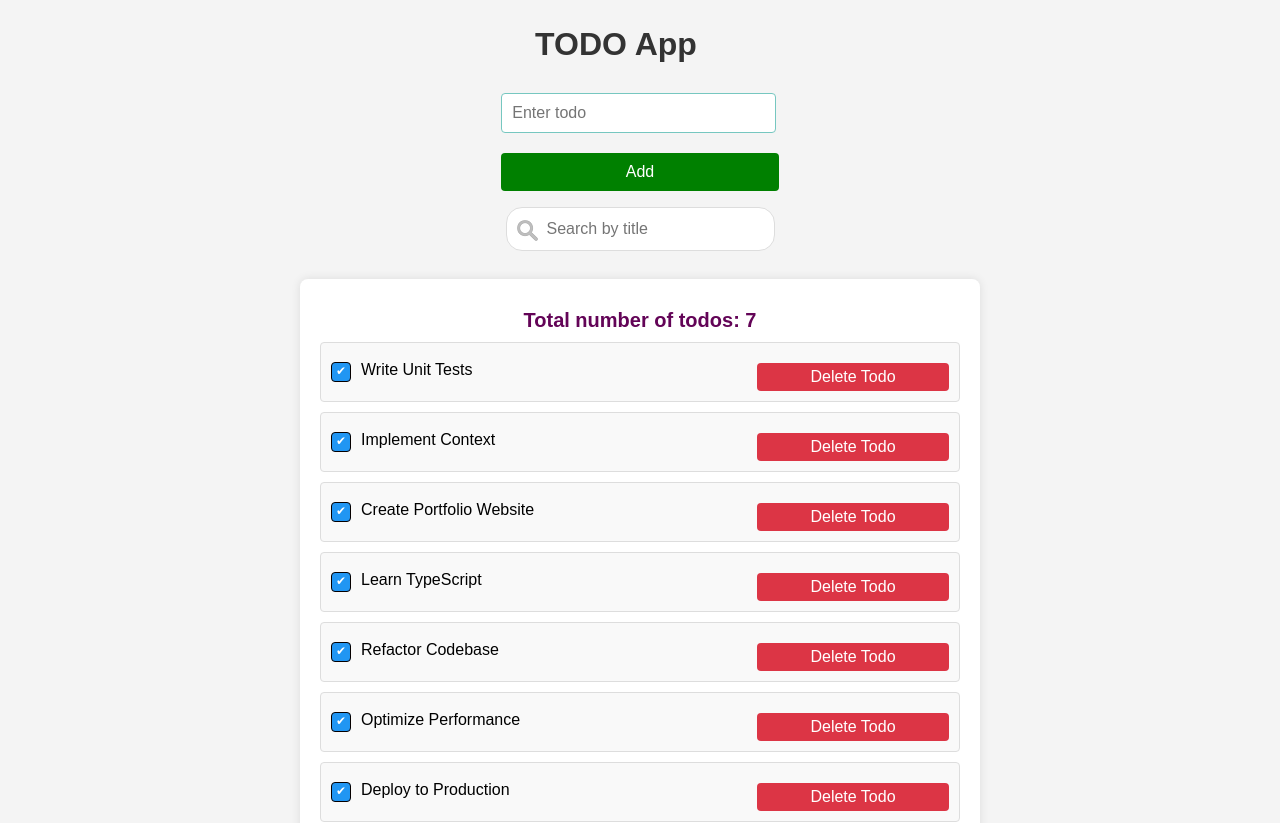
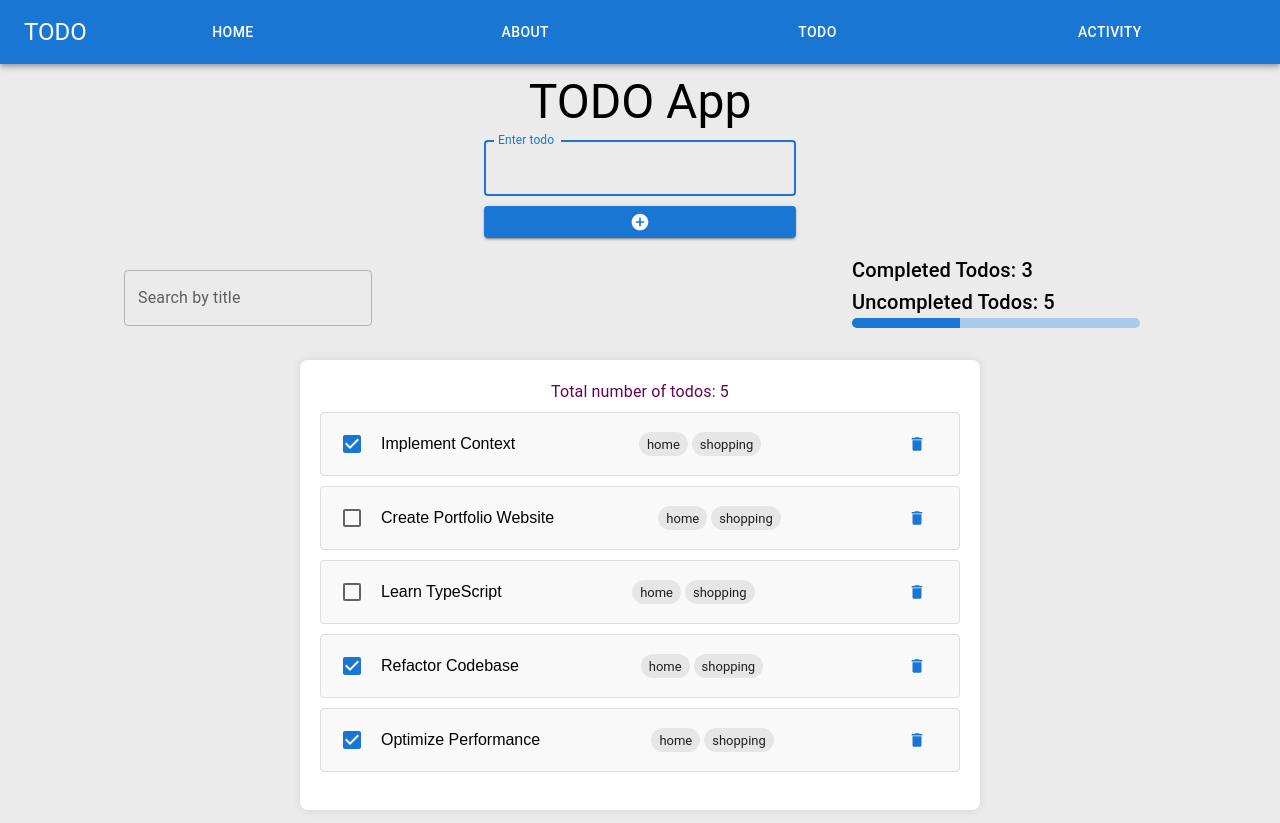
Before and after one commit to ErezTzur5/todo-react-app, a React (Vite) app: page / in a window 1280 px wide. Shown: the top 823 px of the page. Built offline with nearby package versions, Linux system fonts and the light colour scheme; data requests are answered from the project's data file.

Commit message:
added MUI

```diff
--- a/data/db.json
+++ b/data/db.json
@@ -1,39 +1,79 @@
 {
   "todos": [
     {
-      "id": "2",
-      "title": "Write Unit Tests",
-      "isComplete": true
-    },
-    {
       "id": "3",
       "title": "Implement Context",
-      "isComplete": true
+      "isComplete": true,
+      "labels": [
+        "home",
+        "shopping"
+      ]
     },
     {
       "id": "4",
       "title": "Create Portfolio Website",
-      "isComplete": true
+      "isComplete": false,
+      "labels": [
+        "home",
+        "shopping"
+      ]
     },
     {
       "id": "5",
       "title": "Learn TypeScript",
-      "isComplete": true
+      "isComplete": false,
+      "labels": [
+        "home",
+        "shopping"
+      ]
     },
     {
       "id": "6",
       "title": "Refactor Codebase",
-      "isComplete": true
+      "isComplete": true,
+      "labels": [
+        "home",
+        "shopping"
+      ]
     },
     {
       "id": "7",
       "title": "Optimize Performance",
-      "isComplete": true
+      "isComplete": true,
+      "labels": [
+        "home",
+        "shopping"
+      ]
     },
     {
-      "id": "8",
-      "title": "Deploy to Production",
-      "isComplete": true
+      "id": "5fa0",
+      "title": {
+        "title": "erez",
+        "labels": [
+          ""
+        ]
+      },
+      "isComplete": false
+    },
+    {
+      "id": "bd22",
+      "title": {
+        "title": "erez",
+        "labels": [
+          ""
+        ]
+      },
+      "isComplete": false
+    },
+    {
+      "id": "09cf",
+      "title": {
+        "title": "erez",
+        "labels": [
+          "ee"
+        ]
+      },
+      "isComplete": false
     }
   ]
 }
--- a/package.json
+++ b/package.json
@@ -10,6 +10,10 @@
     "preview": "vite preview"
   },
   "dependencies": {
+    "@emotion/react": "^11.11.4",
+    "@emotion/styled": "^11.11.5",
+    "@mui/icons-material": "^5.15.20",
+    "@mui/material": "^5.15.20",
     "axios": "^1.7.2",
     "react": "^18.2.0",
     "react-dom": "^18.2.0"
--- a/src/App.jsx
+++ b/src/App.jsx
@@ -5,10 +5,16 @@ import TodoList from './components/TodoList';
 import TodoStatistics from './components/TodoStatistics';
 import AddTodoForm from './components/AddTodoForm';
 import axios from 'axios';
+import { Typography, Snackbar, Alert } from '@mui/material';
+import Navbar from './components/NavBar';
+
 
 function App() {
   const [todos, setTodos] = useState([]);
   const [query, setQuery] = useState("");
+  const [snackbarOpen, setSnackbarOpen] = useState(false);
+  const [snackbarMessage, setSnackbarMessage] = useState('');
+  const [snackbarSeverity, setSnackbarSeverity] = useState('success');
 
   useEffect(() => {
     axios.get('http://localhost:8001/todos')
@@ -25,8 +31,14 @@ function App() {
       await axios.delete(`http://localhost:8001/todos/${todoId}`);
       const newTodos = todos.filter((todo) => todo.id !== todoId);
       setTodos(newTodos);
+      setSnackbarMessage('🗑️ Todo deleted successfully');
+      setSnackbarSeverity('none');
     } catch (error) {
       console.error('Error deleting todo:', error);
+      setSnackbarMessage('Error deleting todo');
+      setSnackbarSeverity('error');
+    } finally {
+      setSnackbarOpen(true);
     }
   }
 
@@ -40,8 +52,14 @@ function App() {
         todo.id === todoId ? updatedTodo : todo
       );
       setTodos(updatedTodos);
+      setSnackbarMessage('Todo updated successfully');
+      setSnackbarSeverity('success');
     } catch (error) {
-      console.log("Error updating todo", error);
+      console.error('Error updating todo:', error);
+      setSnackbarMessage('Error updating todo');
+      setSnackbarSeverity('error');
+    } finally {
+      setSnackbarOpen(true);
     }
   }
 
@@ -50,8 +68,14 @@ function App() {
       const newTodo = { title: title, isComplete: false };
       const response = await axios.post('http://localhost:8001/todos', newTodo);
       setTodos([...todos, response.data]);  // Assuming response.data contains the new todo with its ID
+      setSnackbarMessage('Todo added successfully');
+      setSnackbarSeverity('info');
     } catch (error) {
       console.error('Error adding todo:', error);
+      setSnackbarMessage('Error adding todo');
+      setSnackbarSeverity('error');
+    } finally {
+      setSnackbarOpen(true);
     }
   }
 
@@ -71,15 +95,25 @@ function App() {
   }
 
   const filteredTodos = todos.filter(todo =>
-    todo.title.toLowerCase().includes(query.toLowerCase())
+    typeof todo.title === 'string' && todo.title.toLowerCase().includes(query.toLowerCase())
   );
+
 
   return (
     <div className="main-container">
-      <h1>TODO App</h1>
+      <Navbar />
+      <Typography variant="h3" margin={'10px'}>TODO App</Typography>
+
       <AddTodoForm addTodo={addTodo} />
 
-      <TodoFilter query={query} setQuery={setQuery} />
+      <div className="statistics-filter-container">
+        <TodoFilter query={query} setQuery={setQuery} />
+        <TodoStatistics
+          completedTodos={countCompletedTodos()}
+          uncompletedTodos={countUncompletedTodos()}
+          completionPercentage={calculateCompletionPercentage()}
+        />
+      </div>
 
       <div className="todo-list-statistics-container">
         <TodoList
@@ -87,13 +121,18 @@ function App() {
           toggleComplete={toggleComplete}
           removeTodo={removeTodo}
         />
-        <TodoStatistics
-          completedTodos={countCompletedTodos()}
-          uncompletedTodos={countUncompletedTodos()}
-          completionPercentage={calculateCompletionPercentage()}
-        />
+
       </div>
 
+      <Snackbar
+        open={snackbarOpen}
+        autoHideDuration={6000}
+        onClose={() => setSnackbarOpen(false)}
+      >
+        <Alert onClose={() => setSnackbarOpen(false)} severity={snackbarSeverity}>
+          {snackbarMessage}
+        </Alert>
+      </Snackbar>
     </div>
   );
 }
--- a/src/components/AddTodoForm.jsx
+++ b/src/components/AddTodoForm.jsx
@@ -1,5 +1,9 @@
+import React, { useState, useRef, useEffect } from 'react';
+import { Button, TextField } from '@mui/material';
+import Tooltip from '@mui/material/Tooltip';
 import axios from 'axios';
-import React, { useState, useRef, useEffect } from 'react';
+import AddCircleIcon from '@mui/icons-material/AddCircle';
+
 
 function AddTodoForm({ addTodo }) {
   const [newTodoTitle, setNewTodoTitle] = useState("");
@@ -12,36 +16,32 @@ function AddTodoForm({ addTodo }) {
     }
   }, []);
 
-  async function handleSubmit(ev) {
+  function handleSubmit(ev) {
     ev.preventDefault();
     if (!newTodoTitle) {
       return;
     }
+    addTodo(newTodoTitle);
+    setNewTodoTitle(""); // Clear input field after adding
+    if (inputRef.current) {
+      inputRef.current.focus(); // Focus the input element if it's available
+    }
 
-    try {
-      await axios.post('http://localhost:8001/todos', { title: newTodoTitle, isComplete: false });
-      addTodo(newTodoTitle);
-      setNewTodoTitle(""); // Clear input field after adding
-      if (inputRef.current) {
-        inputRef.current.focus(); // Focus the input element if it's available
-      }
-    } catch (error) {
-      console.error('Error adding todo:', error);
-    }
   }
+
 
   return (
     <div className="form-todo">
       <form onSubmit={handleSubmit}>
-        <input
-          className='todo-input'
-          type="text"
+        <TextField
+          label="Enter todo"
           value={newTodoTitle}
           onChange={(ev) => setNewTodoTitle(ev.target.value)}
-          ref={inputRef} // Ref for the input element to handle focus
-          placeholder="Enter todo"
+          inputRef={inputRef} // Ref for the input element to handle focus
+          variant="outlined"
+          fullWidth
         />
-        <button className='add-btn'>Add</button>
+        <Tooltip title={"Add TODO"} ><Button startIcon={<AddCircleIcon />} sx={{ marginTop: '10px' }} variant="contained" color="primary" type="submit"></Button></Tooltip>
       </form>
     </div>
   );
--- /dev/null
+++ b/src/components/NavBar.jsx
@@ -0,0 +1,28 @@
+import React from 'react';
+import { AppBar, Toolbar, Button, Typography } from '@mui/material';
+
+function Navbar() {
+    return (
+        <AppBar position="static">
+            <Toolbar>
+                <Typography variant="h5" component="div" sx={{ flexGrow: 1 }}>
+                    TODO
+                </Typography>
+                <Button color="inherit">
+                    Home
+                </Button>
+                <Button color="inherit">
+                    About
+                </Button>
+                <Button color="inherit">
+                    Todo
+                </Button>
+                <Button color="inherit">
+                    Activity
+                </Button>
+            </Toolbar>
+        </AppBar>
+    );
+}
+
+export default Navbar;
--- a/src/components/TodoItem.jsx
+++ b/src/components/TodoItem.jsx
@@ -1,17 +1,59 @@
+// import React from 'react';
+
+// function TodoItem({ todo, toggleComplete, removeTodo }) {
+//   return (
+//     <li className="">
+//       <label>
+//         <input
+//           type="checkbox"
+//           checked={todo.isComplete}
+//           onChange={() => toggleComplete(todo.id)}
+//         />
+//         <span>{todo.title}</span>
+//       </label>
+//       <button onClick={() => removeTodo(todo.id)}>Delete Todo</button>
+//     </li>
+//   );
+// }
+
+// export default TodoItem;
+
+
 import React from 'react';
+import { Checkbox, Button, Tooltip, Chip } from '@mui/material';
+import DeleteIcon from '@mui/icons-material/Delete';
 
 function TodoItem({ todo, toggleComplete, removeTodo }) {
   return (
-    <li className="">
-      <label>
-        <input
-          type="checkbox"
+    <li>
+      <label style={{ display: 'flex', alignItems: 'center' }}>
+        <Checkbox
           checked={todo.isComplete}
           onChange={() => toggleComplete(todo.id)}
         />
-        <span>{todo.title}</span>
+        <span style={{ marginLeft: '8px', flexGrow: 1 }}>{todo.title}</span>
+
       </label>
-      <button onClick={() => removeTodo(todo.id)}>Delete Todo</button>
+      <div>
+        {todo.labels &&
+          todo.labels.map((label) => (
+            <Chip
+              key={label}
+              label={label}
+              size="small"
+              style={{ margin: '2px' }}
+            />
+          ))}
+      </div>
+      <Tooltip title="Delete">
+        <Button
+          sx={{ width: 30, height: 30 }}
+          size="small"
+          startIcon={<DeleteIcon />}
+          onClick={() => removeTodo(todo.id)}
+        >
+        </Button>
+      </Tooltip>
     </li>
   );
 }
--- a/src/components/TodoList.jsx
+++ b/src/components/TodoList.jsx
@@ -1,4 +1,5 @@
 import React from 'react';
+import { Typography, List, ListItem, ListItemText, Skeleton } from '@mui/material';
 import TodoItem from './TodoItem';
 
 function TodoList({ todos, toggleComplete, removeTodo }) {
@@ -6,9 +7,9 @@ function TodoList({ todos, toggleComplete, removeTodo }) {
     <div className="todos-container">
       <div className='items-container'>
         {todos.length === 0 ? (
-          <p>No todos available</p>
+          <Typography variant="body1">No todos available</Typography>
         ) : (
-          <ul>
+          <List>
             {todos.map((todo) => (
               <TodoItem
                 key={todo.id}
@@ -17,9 +18,15 @@ function TodoList({ todos, toggleComplete, removeTodo }) {
                 removeTodo={removeTodo}
               />
             ))}
-          </ul>
+          </List>
         )}
-        <p className='total-todos' >Total number of todos: {todos.length}</p>
+        {todos.length === 0 && (
+          <React.Fragment>
+            <Skeleton variant="text" width={200} height={40} />
+            <Skeleton variant="rectangular" width={'100%'} height={400} />
+          </React.Fragment>
+        )}
+        <Typography variant="body1" className='total-todos'>Total number of todos: {todos.length}</Typography>
       </div>
     </div>
   );
--- a/src/components/TodoStatistics.jsx
+++ b/src/components/TodoStatistics.jsx
@@ -1,17 +1,17 @@
 import React from 'react';
+import { Typography, LinearProgress, Box } from '@mui/material';
 
 function TodoStatistics({ completedTodos, uncompletedTodos, completionPercentage }) {
   return (
-    <div className="todo-statistics">
-      <h2>Completed Todos: {completedTodos}</h2>
-      <h2>Uncompleted Todos: {uncompletedTodos}</h2>
-      <div className='progress-bar'>
-        <div
-          className='progress-bar-fill'
-          style={{ width: `${completionPercentage}%` }}
-        ></div>
-      </div>
-    </div>
+    <Box className="todo-statistics" p={2}>
+      <Typography variant="h6">Completed Todos: {completedTodos}</Typography>
+      <Typography variant="h6">Uncompleted Todos: {uncompletedTodos}</Typography>
+      <LinearProgress
+        variant="determinate"
+        value={completionPercentage}
+        style={{ height: '10px', borderRadius: '5px' }}
+      />
+    </Box>
   );
 }
 
--- a/src/components/filter.jsx
+++ b/src/components/filter.jsx
@@ -1,15 +1,38 @@
+// import React from "react";
+
+// export function TodoFilter(props) {
+//   const { query, setQuery } = props;
+//   return (
+//     <div className="search-input-div">
+//       <input
+//         className="search-input"
+//         placeholder="Search by title"
+//         type="search"
+//         value={query}
+//         onChange={(ev) => setQuery(ev.target.value)}
+//       />
+//     </div>
+//   );
+// }
+
+
+
 import React from "react";
+import { TextField } from '@mui/material';
 
 export function TodoFilter(props) {
     const { query, setQuery } = props;
     return (
         <div className="search-input-div">
-      <input
-        className="search-input"
-        placeholder="Search by title"
+            <TextField
+                className=""
+                label="Search by title"
                 type="search"
+                variant="outlined"
                 value={query}
                 onChange={(ev) => setQuery(ev.target.value)}
+                fullWidth
+                margin="normal"
             />
         </div>
     );
--- a/src/index.css
+++ b/src/index.css
@@ -6,7 +6,7 @@
 
 body {
   font-family: Arial, sans-serif;
-  background-color: #f4f4f4;
+  background-color: #ebebeb;
   margin: 0;
   padding: 0;
 }
@@ -15,7 +15,11 @@ body {
   display: flex;
   flex-direction: column;
   align-items: center;
+}
 
+.MuiButton-startIcon {
+  margin-right: 0 !important;
+  margin-left: 0 !important;
 }
 
 .todos-container {
@@ -177,7 +181,7 @@ ul li button:focus {
   padding: 1.5rem;
 }
 
-.filter-container{
+.filter-container {
   display: flex;
 }
 
@@ -266,11 +270,10 @@ input[type="checkbox"]:checked::after {
   font-size: 12px;
 }
 
-
-span {
-  margin-left: 10px;
+.statistics-filter-container {
+  display: flex;
+  gap: 27rem;
 }
-
 
 .total-todos {
   font-size: 20px;
@@ -280,10 +283,11 @@ span {
   align-self: center;
 }
 
-.search-input-div{
-padding-top: 1rem;}
+.search-input-div {
+  padding-top: 1rem;
+}
 
-.search-input{
+.search-input {
   background-image: url('./assets/searchicon.png');
   background-position: 10px 12px;
   background-repeat: no-repeat;
@@ -296,7 +300,7 @@ padding-top: 1rem;}
 
 }
 
-.todo-statistics{
+.todo-statistics {
   margin-left: 2rem;
   width: 20rem;
 }
```
Also changed, not shown: 1 other file (tests, documents, lock files or other folders). Lines whose indentation alone changed are shown as unchanged.
